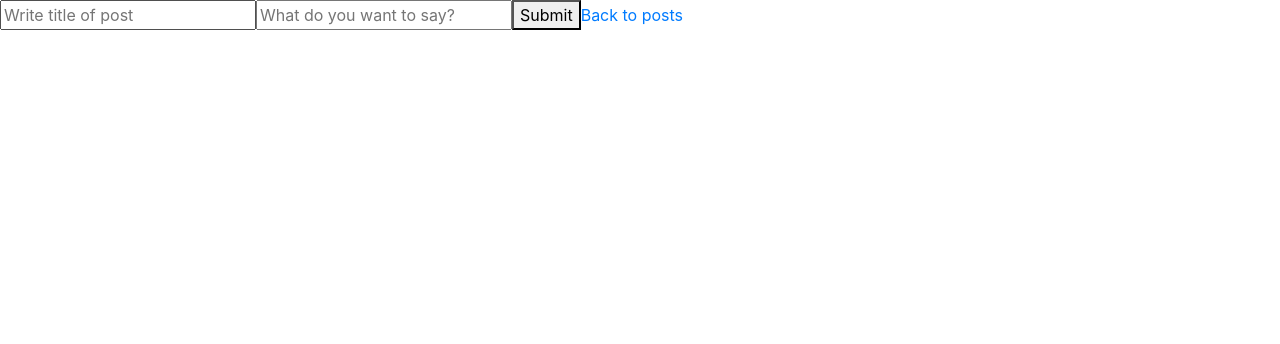
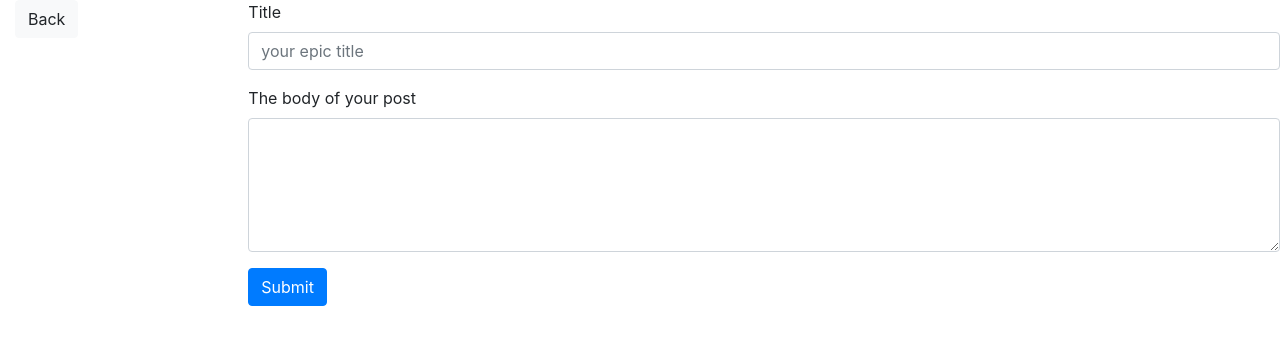
Before and after one commit to law-nguyen/spartan_forums, a React (Create React App) app: page /add-post in a window 1280 px wide. Shown: the top 344 px of the page. Built offline with nearby package versions, Linux system fonts and the light colour scheme.

Commit message:
new add post page (broken btw)

```diff
--- a/src/containers/AddPost/addPost.js
+++ b/src/containers/AddPost/addPost.js
@@ -1,10 +1,12 @@
 import React, { Component } from "react";
+import { Col, Row, Form, Button, Container } from "react-bootstrap";
 
 class AddPost extends Component {
   constructor() {
     super();
 
-    this.handleChange = this.handleChange.bind(this);
+    this.handleTitle = this.handleTitle.bind(this);
+    this.handleBody = this.handleBody.bind(this);
     this.handleSubmit = this.handleSubmit.bind(this);
   }
 
@@ -13,7 +15,7 @@ class AddPost extends Component {
     body: ""
   };
 
-  handleChange = e => {
+  handleTitle = e => {
     this.setState({
       title: e.target.value
     });
@@ -43,27 +45,62 @@ class AddPost extends Component {
 
   render() {
     return (
-      <div className="AddPost">
-        <input
-          type="text"
-          placeholder="Write title of post"
-          onChange={this.handleChange}
-          value={this.state.title}
-        />
+      <div>
+        <Row>
+          <Col xs lg="2">
+            <Container>
+              <Button variant="light">Back</Button>
+            </Container>
+          </Col>
+          <Col md="auto"></Col>
+          <Col xl lg="2">
+            <Form>
+              <Form.Group controlId="Title">
+                <Form.Label>Title</Form.Label>
+                <Form.Control
+                  type="name"
+                  placeholder="your epic title"
+                  onChange={this.handleTitle}
+                  value={this.state.title}
+                />
+              </Form.Group>
+              <Form.Group controlId="Body">
+                <Form.Label>The body of your post</Form.Label>
+                <Form.Control
+                  as="textarea"
+                  rows="5"
+                  onChange={this.handleBody}
+                  value={this.state.body}
+                />
+              </Form.Group>
+            </Form>
+            <Button variant="primary" onClick={this.handleSubmit} href="/home">
+              Submit
+            </Button>
+          </Col>
+        </Row>
+      </div>
+      // <div className="AddPost">
+      //   <input
+      //     type="text"
+      //     placeholder="Write title of post"
+      //     onChange={this.handleChange}
+      //     value={this.state.title}
+      //   />
 
-        <input
-          type="ContentOfPost"
-          placeholder="What do you want to say?"
-          onChange={this.handleBody}
-          value={this.state.body}
-        />
+      //   <input
+      //     type="ContentOfPost"
+      //     placeholder="What do you want to say?"
+      //     onChange={this.handleBody}
+      //     value={this.state.body}
+      //   />
 
-        <button type="submit" onClick={this.handleSubmit}>
-          Submit
-        </button>
-        {/*When user clicks on back to post button, redirect them to home site*/}
-        <a href="/posts">Back to posts</a>
-      </div>
+      //   <button type="submit" onClick={this.handleSubmit}>
+      //     Submit
+      //   </button>
+      //   {/*When user clicks on back to post button, redirect them to home site*/}
+      //   <a href="/posts">Back to posts</a>
+      // </div>
     );
   }
 }
--- a/src/home.jsx
+++ b/src/home.jsx
@@ -25,57 +25,7 @@ import {
   Input
 } from "reactstrap";
 class HomePage extends Component {
-  state = {
-    toggle: false
-  };
-
-  newPostModal() {
-    return (
-      <div>
-        <Modal isOpen={this.state.toggle}>
-          <ModalHeader>New Post</ModalHeader>
-          <ModalBody>
-            <Form>
-              <FormGroup row>
-                <Label for="title" sm={2}>
-                  Title
-                </Label>
-                <Col sm={10}>
-                  <Input type="name" name="title" id="title" />
-                </Col>
-              </FormGroup>
-              <FormGroup row>
-                <Label for="exampleText" sm={2}>
-                  Text Area
-                </Label>
-                <Col sm={10}>
-                  <Input type="textarea" name="text" id="exampleText" />
-                </Col>
-              </FormGroup>
-            </Form>
-          </ModalBody>
-          <ModalFooter>
-            <Button
-              variant="primary"
-              onClick={() => {
-                this.setState({ toggle: !this.state.toggle });
-              }}
-            >
-              Submit
-            </Button>
-            <Button
-              variant="light"
-              onClick={() => {
-                this.setState({ toggle: !this.state.toggle });
-              }}
-            >
-              Cancel
-            </Button>
-          </ModalFooter>
-        </Modal>
-      </div>
-    );
-  }
+  state = {};
 
   render() {
     return (
@@ -91,12 +41,7 @@ class HomePage extends Component {
             <Nav className="mr-auto">
               <Nav.Link href="#home"></Nav.Link>
 
-              <Nav.Link
-                href=""
-                onClick={() => {
-                  this.setState({ toggle: !this.state.toggle });
-                }}
-              >
+              <Nav.Link href="/add-post">
                 <Image src="./img/new_post.png" width="30" height="30" />
               </Nav.Link>
 
```
